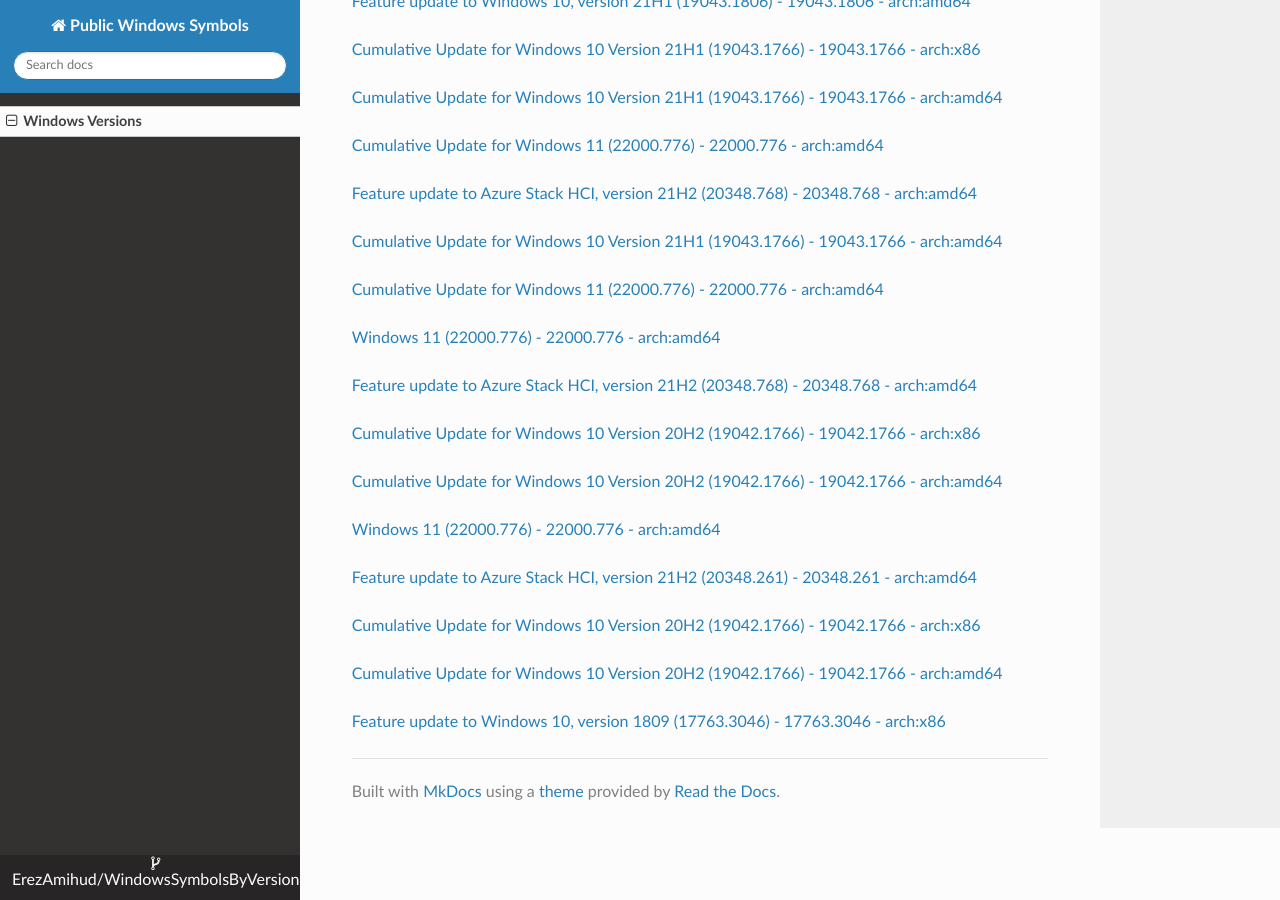
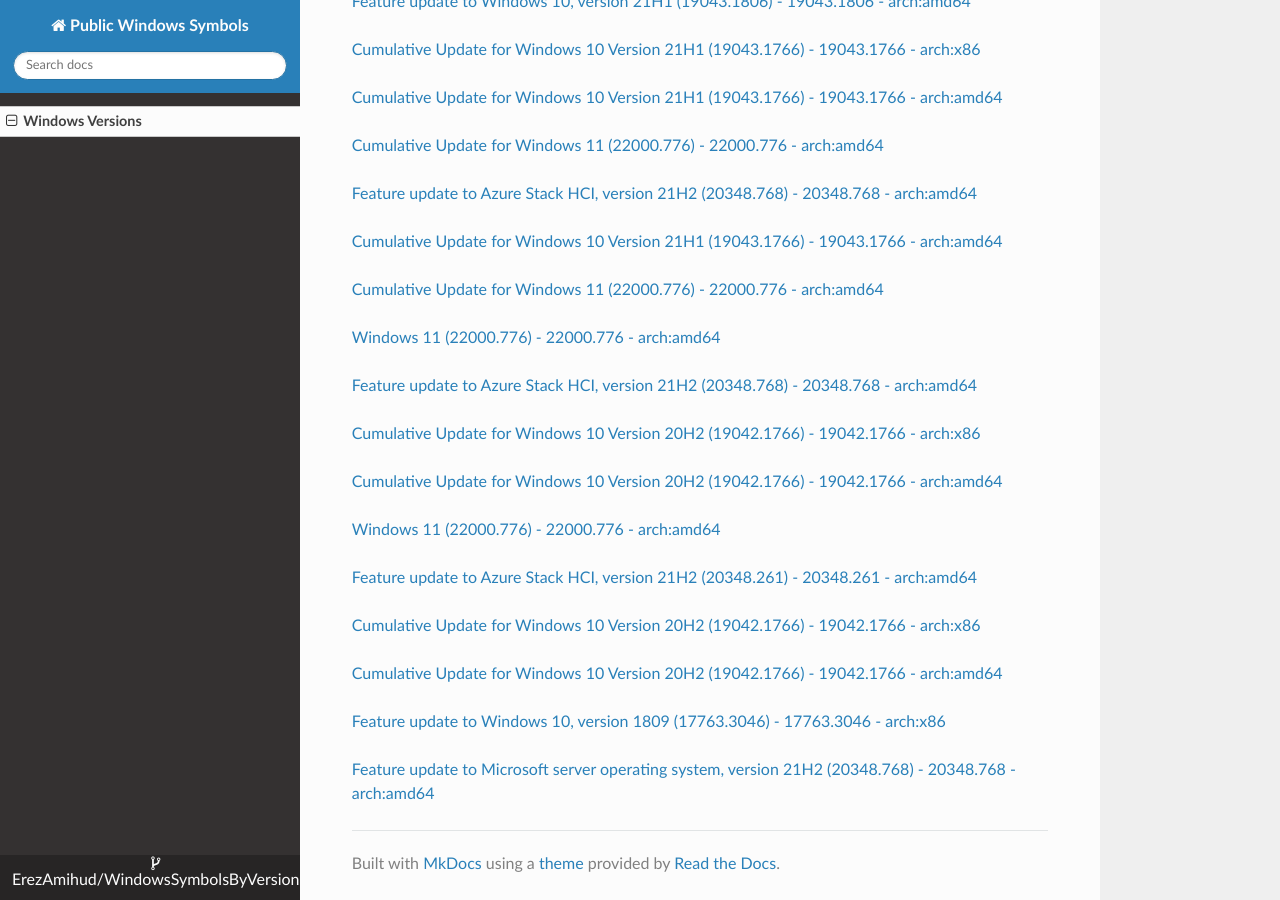
Before and after one commit to ErezAmihud/WindowsSymbolsByVersion, an MkDocs documentation site: the page built from docs/index.md, in a window 1280 px wide and 900 px high, scrolled down 60413 px. Built offline with MkDocs 1.6.1, drawn with Linux system fonts in a browser that asks for light colours; nearby versions of some CDN libraries.

Commit message:
Automated commit, add manifest for 78b758c9-068e-4dd1-b6c0-f484706f91d2

```diff
--- a/docs/index.md
+++ b/docs/index.md
@@ -3589,3 +3589,6 @@
 
 
 [Feature update to Windows 10, version 1809 (17763.3046) - 17763.3046 - arch:x86](https://github.com/ErezAmihud/WindowsSymbolsByVersion/blob/main/manifests/0a88be10-74eb-4168-8dfc-30cbcc24c9de.manifest)
+
+
+[Feature update to Microsoft server operating system, version 21H2 (20348.768) - 20348.768 - arch:amd64](https://github.com/ErezAmihud/WindowsSymbolsByVersion/blob/main/manifests/78b758c9-068e-4dd1-b6c0-f484706f91d2.manifest)
```
Also changed, not shown: process_builds.json (+1 -1 lines), 1 other file.
